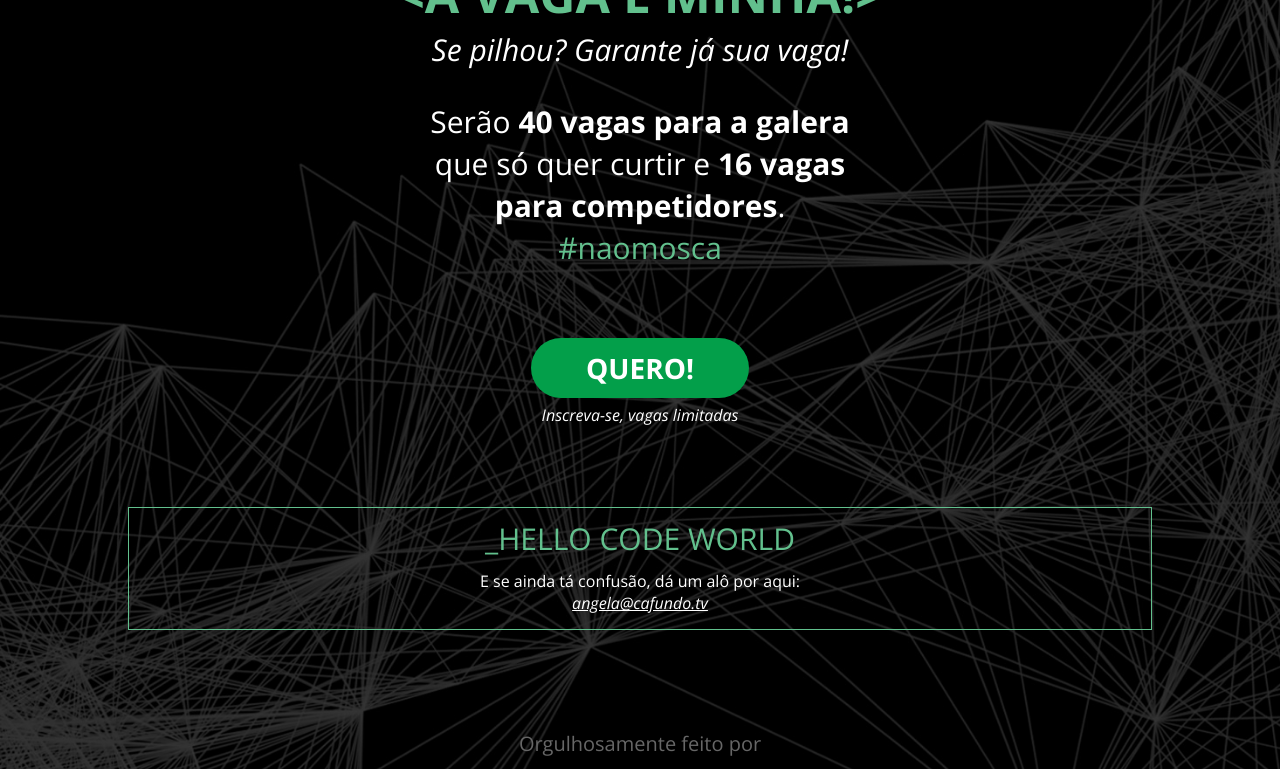
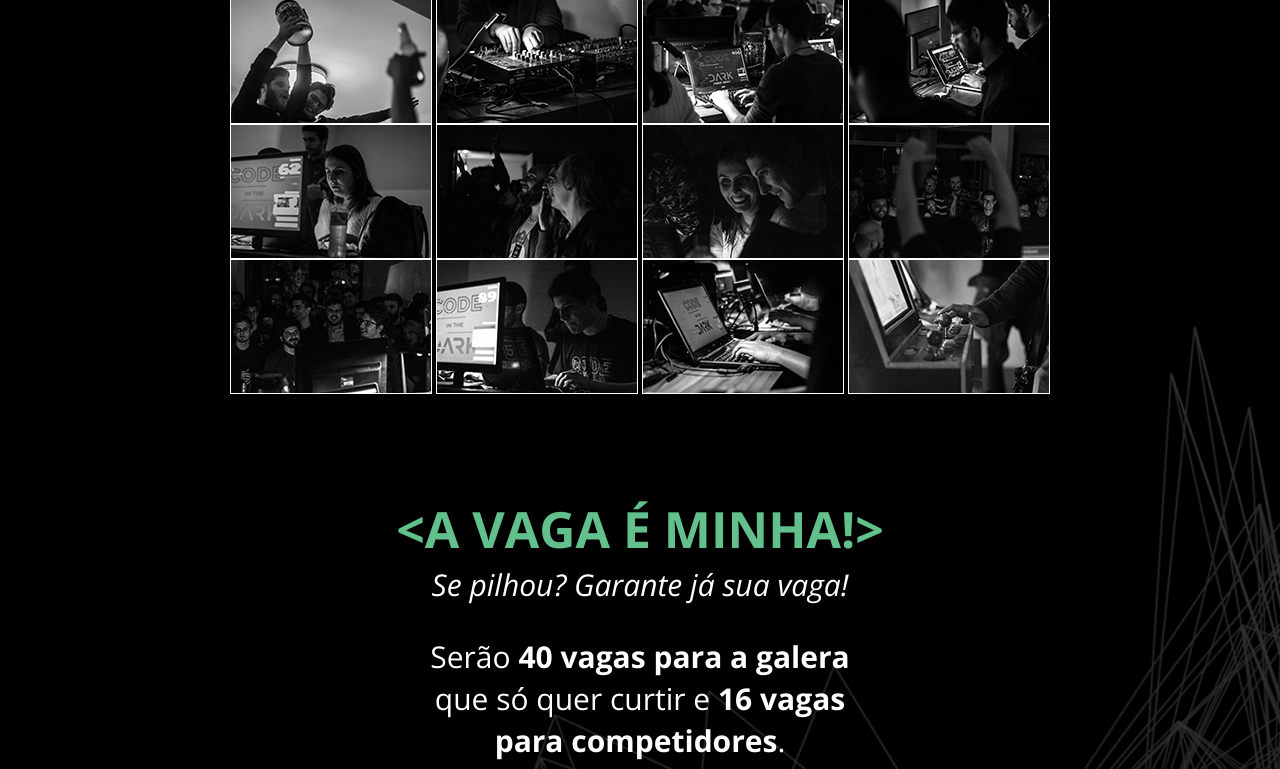
Before and after one commit to douglasgimli/codeinthedark, a plain HTML site: page index.html in a window 1280 px wide. Shown: the part 2450-3219 px from the top of the page. Drawn offline with nearby package versions, Linux system fonts and the light colour scheme.

Commit message:
Added new logos, added conduct code, added image mosaic

```diff
--- a/css/codeinthedark.css
+++ b/css/codeinthedark.css
@@ -132,6 +132,18 @@ body {
     font-weight: normal;
 }
 
+.mosaic {
+    max-width: 830px;
+    margin: 0 auto;
+    padding: 30px 20px 100px 30px;
+    position: relative;
+    left: 0px;
+}
+.mosaic img {
+    width: 200px;
+    border: 1px solid #fff;
+    display: inline-block;
+}
 
 .whatis{
 }
@@ -292,10 +304,16 @@ body {
 .about .sponsors a {
     margin:0 25px 0 0;
 }
-
+.about .conduct-code {
+    margin: 50px 0 0 0;
+}
+.about .conduct-code a {
+    color: #fff;
+    text-decoration: underline;
+    font-size: .8em;
+}
 
 @media all and (min-width: 1024px) {
-
     .whatis .description {
         max-width:50%;
         padding:20px 80px 20px 30px;
@@ -305,12 +323,9 @@ body {
         max-height:330px;
         min-height: auto;
     }
-
 }
 
-
 @media all and (min-height: 800px) {
-
     .codeinthedark {
         height:600px;
         max-height: 50000px;
--- a/index.html
+++ b/index.html
@@ -12,7 +12,7 @@
     	<meta content="Code in the Dark" property="og:site_name">
     	<meta content="http://cafundo.tv/codeinthedark/img/facebook_share2.jpg" property="og:image">
 
-        <link rel="shortcut icon" href="http://cafundo.tv/codeinthedark/favicon.ico" type="image/x-icon" />
+        <link rel="shortcut icon" href="favicon.ico" type="image/x-icon" />
         <link href='https://fonts.googleapis.com/css?family=Open+Sans:400,400italic,700' rel='stylesheet' type='text/css'>
         <link rel="stylesheet" href="css/normalize.css">
         <link rel="stylesheet" href="css/main.css">
@@ -21,7 +21,7 @@
     <body>
         <div class="home">
             <div class="video-background">
-                <video preload="yes" autoplay loop width="100%" height="auto" muted poster="http://cafundo.tv/codeinthedark/img/caralho.png" id="video" class="fullscreen-bg__video">
+                <video preload="yes" autoplay loop width="100%" height="auto" muted poster="http://cafundo.tv/codeinthedark/img/header.png" id="video" class="fullscreen-bg__video">
                     <source src="http://cafundo.tv/codeinthedark/video/video_top_converted.m4v" />
                     <source src="http://cafundo.tv/codeinthedark/video/video_top_converted.mp4" type="video/mp4" />
                     <source src="http://cafundo.tv/codeinthedark/video/video_top_converted.webm" type="video/webm" />
@@ -79,6 +79,20 @@
             <div class="video">
                 <iframe src="https://player.vimeo.com/video/63318482?title=0&byline=0&portrait=0" width="800" height="450" frameborder="0" webkitallowfullscreen mozallowfullscreen allowfullscreen></iframe>
             </div>
+            <div class="mosaic">
+                <img src="img/mosaic/1.jpg">
+                <img src="img/mosaic/2.jpg">
+                <img src="img/mosaic/3.jpg">
+                <img src="img/mosaic/4.jpg">
+                <img src="img/mosaic/5.jpg">
+                <img src="img/mosaic/6.jpg">
+                <img src="img/mosaic/7.jpg">
+                <img src="img/mosaic/8.jpg">
+                <img src="img/mosaic/9.jpg">
+                <img src="img/mosaic/10.jpg">
+                <img src="img/mosaic/11.jpg">
+                <img src="img/mosaic/12.jpg">
+            </div>
             <div class="subscription">
                 <h2 class="title">
                     &lt;A VAGA &Eacute; MINHA!&gt;
@@ -100,7 +114,12 @@
           			<h2>Orgulhosamente feito por</h2>
           			<div class="sponsors">
                     <a href='http://cafundo.tv' target='_blank'><img src='img/cafundo.png' alt='Cafundó Estúdio Criativo'/></a>
-    				<a href='https://tictail.com' target='_blank'><img src='img/tictail.png' alt='Tictail logo'/></a>
+                    <a href='https://www.ckl.io/br' target='_blank'><img src='img/cheesecake.png' alt='Cheesecake Labs'/></a>
+                    <a href='http://www.neoway.com.br' target='_blank'><img src='img/neoway.png' alt='Neoway'/></a>
+            				<a href='https://tictail.com' target='_blank'><img src='img/tictail.png' alt='Tictail'/></a>
+          			</div>
+                <div class="conduct-code">
+                    <a href='http://pt-br.confcodeofconduct.com/' target='_blank'>Código de Conduta</a>
                 </div>
         		</div>
         </div>
```
Also changed, not shown: favicon.ico, img/cheesecake.png (added), img/header.png (renamed from img/caralho.png), img/mosaic/1.jpg (added), img/mosaic/10.jpg (added), img/mosaic/11.jpg (added), img/mosaic/12.jpg (added), img/mosaic/2.jpg (added), img/mosaic/3.jpg (added), img/mosaic/4.jpg (added), img/mosaic/5.jpg (added), img/mosaic/6.jpg (added), img/mosaic/7.jpg (added), img/mosaic/8.jpg (added), 2 more files. Lines whose indentation alone changed are shown as unchanged.
